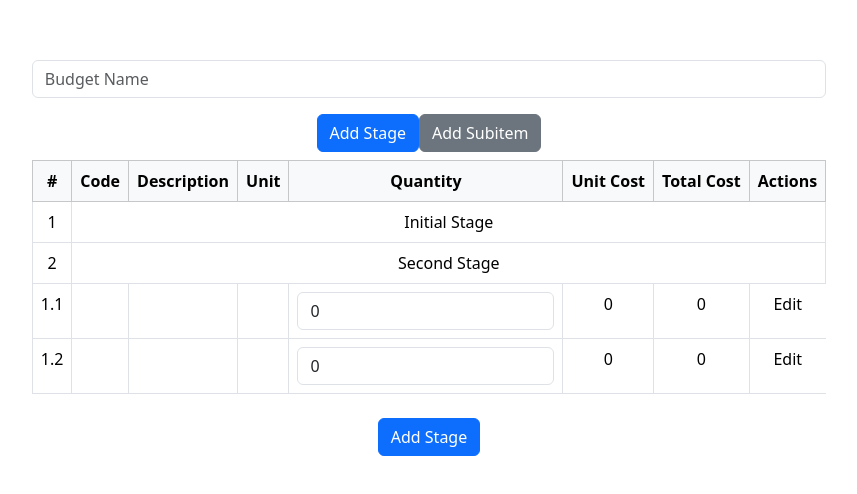
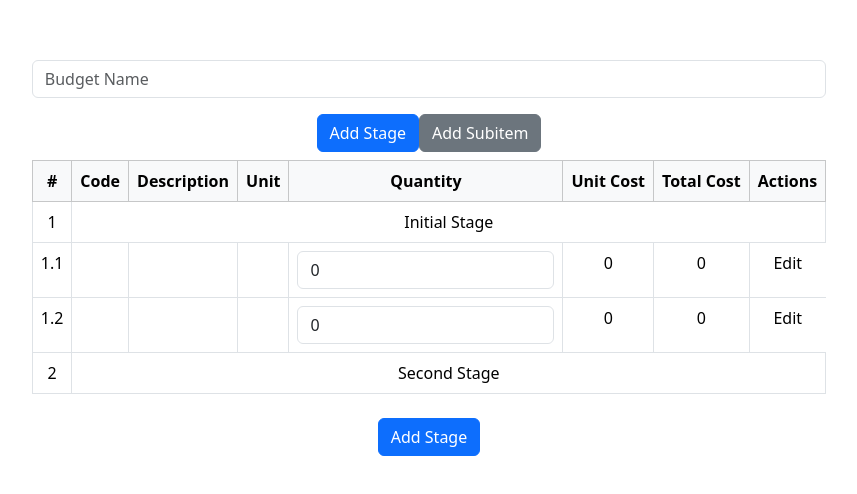
Before and after one commit to vinnicf/construction-frontend, a React (Vite) app: page / in a window 1280 px wide. Shown: the part 166-660 px from the top of the page, without its empty margins (211-1068 px from the left). Built offline with nearby package versions, Linux system fonts and the light colour scheme; no server answers.

Commit message:
List budget items in order

```diff
--- a/src/components/Budget/Budget.jsx
+++ b/src/components/Budget/Budget.jsx
@@ -11,8 +11,8 @@ const Budget = () => {
     const [name, setName] = useState('');
 
     const [items, setItems] = useState([
-        { id: '1', type: 'stage', name: 'Initial Stage' },
-        { id: '2', type: 'stage', name: 'Second Stage' },
+        { refId: '1', type: 'stage', name: 'Initial Stage' },
+        { refId: '2', type: 'stage', name: 'Second Stage' },
     ]);
 
     useEffect(() => {
@@ -22,8 +22,8 @@ const Budget = () => {
 
             const newItems = [
                 ...items,
-                { id: '1.1', type: 'subitem', ...composition1 },
-                { id: '1.2', type: 'subitem', ...composition2 },
+                { refId: '1.1', type: 'subitem', ...composition1 },
+                { refId: '1.2', type: 'subitem', ...composition2 },
             ];
 
             setItems(newItems);
@@ -36,7 +36,7 @@ const Budget = () => {
     const [showSubItemForm, setShowSubItemForm] = useState(false);
 
     const addStage = () => {
-        const newStage = { id: (items.length + 1).toString(), type: 'stage', name: 'New Stage' };
+        const newStage = { refId: (items.length + 1).toString(), type: 'stage', name: 'New Stage' };
         setItems([...items, newStage]);
     };
 
@@ -45,7 +45,7 @@ const Budget = () => {
     const handleAddSubItem = () => {
         // Capture data from form (For now, using dummy data)
         const newSubItem = {
-            id: `${items.length + 1}.1`,
+            refId: `${items.length + 1}.1`,
             type: 'subitem',
             codigo: 'NewCode',
             name: 'NewDescription',
@@ -58,6 +58,20 @@ const Budget = () => {
         // Hide the form
         setShowSubItemForm(false);
     };
+
+    const sortedItems = items.sort((a, b) => {
+        const partsA = a.refId.split('.').map(Number);
+        const partsB = b.refId.split('.').map(Number);
+        const len = Math.min(partsA.length, partsB.length);
+
+        for (let i = 0; i < len; i++) {
+            if (partsA[i] !== partsB[i]) {
+                return partsA[i] - partsB[i];
+            }
+        }
+        return partsA.length - partsB.length;
+    });
+
 
     return (
         <div className="container mt-5">
@@ -85,12 +99,12 @@ const Budget = () => {
                     </tr>
                 </thead>
                 <tbody>
-                    {items.map(item => {
+                    {sortedItems.map(item => {
                         if (item.type === 'stage') {
-                            return <Stage key={item.id} stage={item} />;
+                            return <Stage key={item.refId} stage={item} />;
                         }
                         //Separate SubItem component
-                        return <SubItem key={item.id} subItem={item} />
+                        return <SubItem key={item.refId} subItem={item} />
                     })}
 
 
--- a/src/components/Budget/Stage.jsx
+++ b/src/components/Budget/Stage.jsx
@@ -2,7 +2,7 @@
 const Stage = ({ stage }) => {
     return (
         <tr>
-            <td>{stage.id}</td>
+            <td>{stage.refId}</td>
             <td colSpan="7">{stage.name}</td>
         </tr>
     );
--- a/src/components/Budget/SubItem.jsx
+++ b/src/components/Budget/SubItem.jsx
@@ -26,7 +26,7 @@ const SubItem = ({ subItem, onSubItemChange }) => {
 
     return (
         <tr>
-            <td>{subItem.id}</td>
+            <td>{subItem.refId}</td>
 
 
             {isEditing ? (
```
